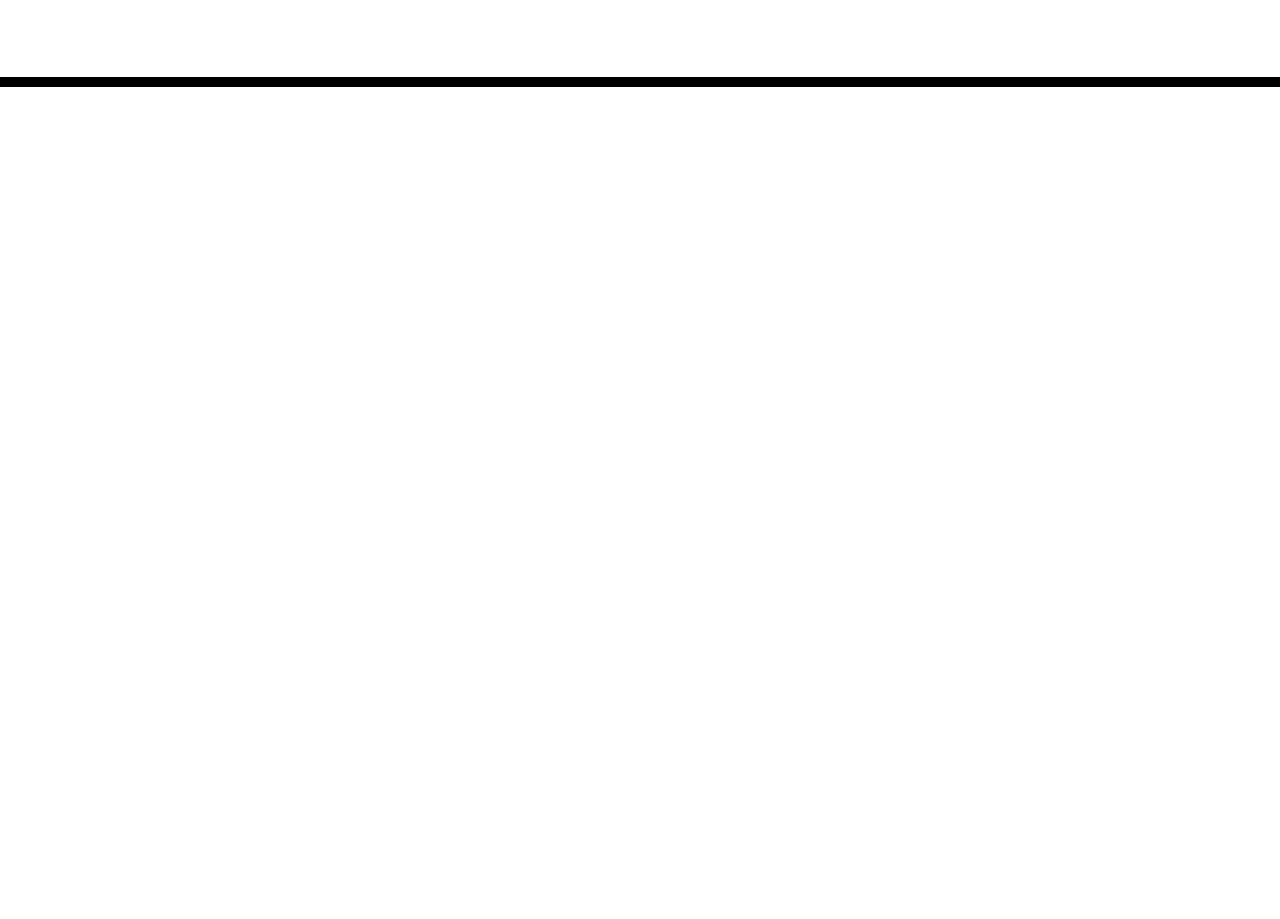
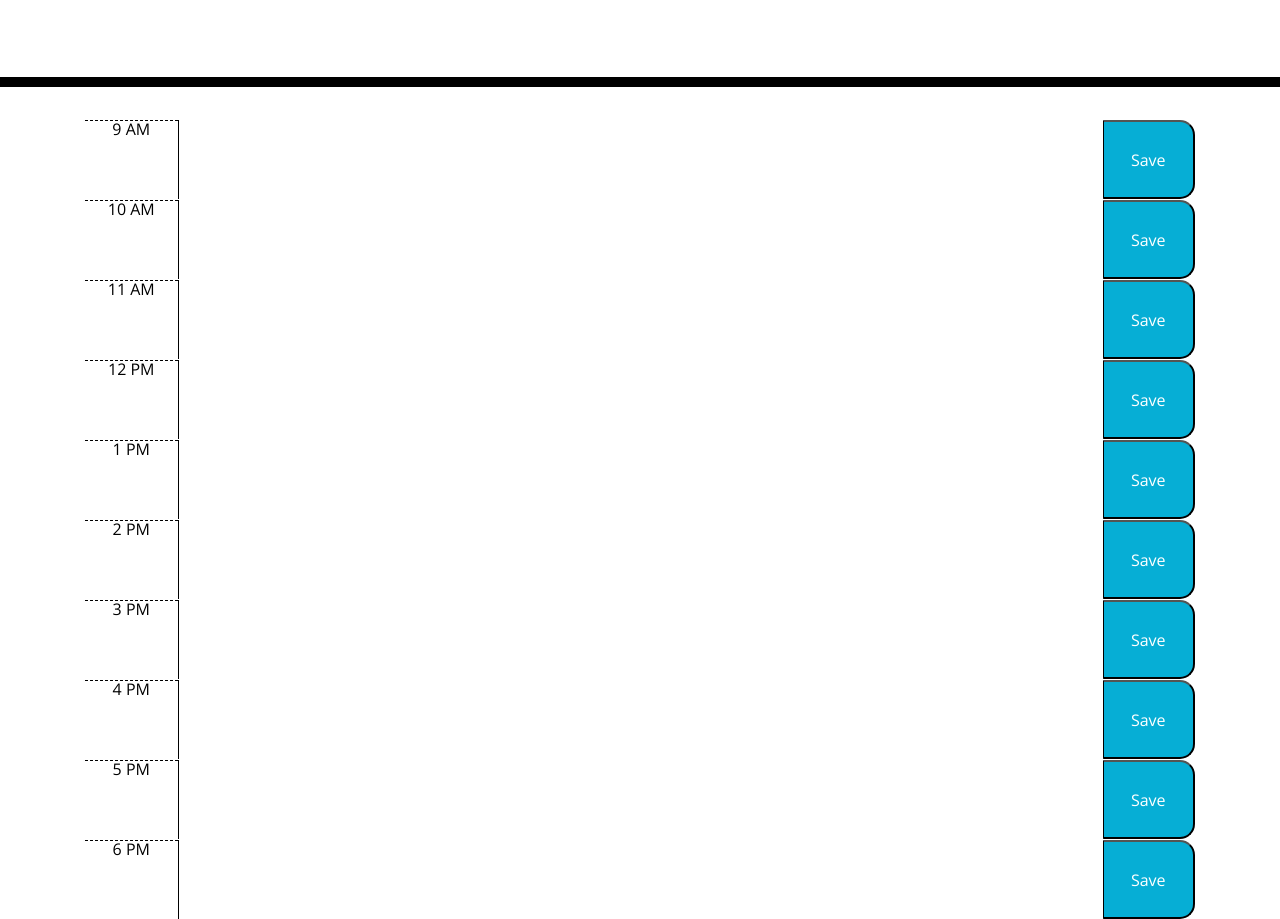
Before and after one commit to Alex-McM/Work-Day-Scheduler, a plain HTML site: page index.html in a window 1280 px wide. Shown: the part 181-1100 px from the top of the page. Before the commit the page ends 800 px from the top, so only its background shows below. Drawn offline with nearby package versions, Linux system fonts and the light colour scheme.

Commit message:
Time block rows HTML. Var's listed JS

```diff
--- a/assets/script.js
+++ b/assets/script.js
@@ -0,0 +1,11 @@
+var dayPlanner9 = $("#9");
+var dayPlanner10 = $("#10");
+var dayPlanner11 = $("#11");
+var dayPlanner12 = $("#12");
+var dayPlanner1 = $("#13");
+var dayPlanner2 = $("#14");
+var dayPlanner3 = $("#15");
+var dayPlanner4 = $("#16");
+var dayPlanner5 = $("#17");
+var dayPlanner6 = $("#18")
+var time = moment();
--- a/index.html
+++ b/index.html
@@ -29,10 +29,63 @@
       <p id="currentDay" class="lead"></p>
     </header>
     <div class="container">
-      <!-- Timeblocks go here -->
+      <div class="container">
+        <div class="row time-block" id="9">
+          <div class="col-1 hour">9 AM</div>
+          <textarea class="col-10 schedule"></textarea>
+          <button class="col-1 saveBtn">Save</button>
+        </div>
+        <div class="row time-block" id="10">
+          <div class="col-1 hour">10 AM</div>
+          <textarea class="col-10 schedule"></textarea>
+          <button class="col-1 saveBtn">Save</button>
+        </div>
+        <div class="row time-block" id="11">
+          <div class="col-1 hour">11 AM</div>
+          <textarea class="col-10 schedule"></textarea>
+          <button class="col-1 saveBtn">Save</button>
+        </div>
+        <div class="row time-block" id="12">
+          <div class="col-1 hour">12 PM</div>
+          <textarea class="col-10 schedule"></textarea>
+          <button class="col-1 saveBtn">Save</button>
+        </div>
+        <div class="row time-block" id="13">
+          <div class="col-1 hour">1 PM</div>
+          <textarea class="col-10 schedule"></textarea>
+          <button class="col-1 saveBtn">Save</button>
+        </div>
+        <div class="row time-block" id="14">
+          <div class="col-1 hour">2 PM</div>
+          <textarea class="col-10 schedule"></textarea>
+          <button class="col-1 saveBtn">Save</button>
+        </div>
+        <div class="row time-block" id="15">
+          <div class="col-1 hour">3 PM</div>
+          <textarea class="col-10 schedule"></textarea>
+          <button class="col-1 saveBtn">Save</button>
+        </div>
+        <div class="row time-block" id="16">
+          <div class="col-1 hour">4 PM</div>
+          <textarea class="col-10 schedule"></textarea>
+          <button class="col-1 saveBtn">Save</button>
+        </div>
+        <div class="row time-block" id="17">
+          <div class="col-1 hour">5 PM</div>
+          <textarea class="col-10 schedule"></textarea>
+          <button class="col-1 saveBtn">Save</button>
+        </div>
+        <div class="row time-block" id="18">
+          <div class="col-1 hour">6 PM</div>
+          <textarea class="col-10 schedule"></textarea>
+          <button class="col-1 saveBtn">Save</button>
+        </div>
+      </div>
+
     </div>
 
     <script src="https://code.jquery.com/jquery-3.4.1.min.js"></script>
     <script src="https://cdnjs.cloudflare.com/ajax/libs/moment.js/2.24.0/moment.min.js"></script>
+    <script type="text/javascript" src="assets/script.js"></script>
   </body>
 </html>
```
